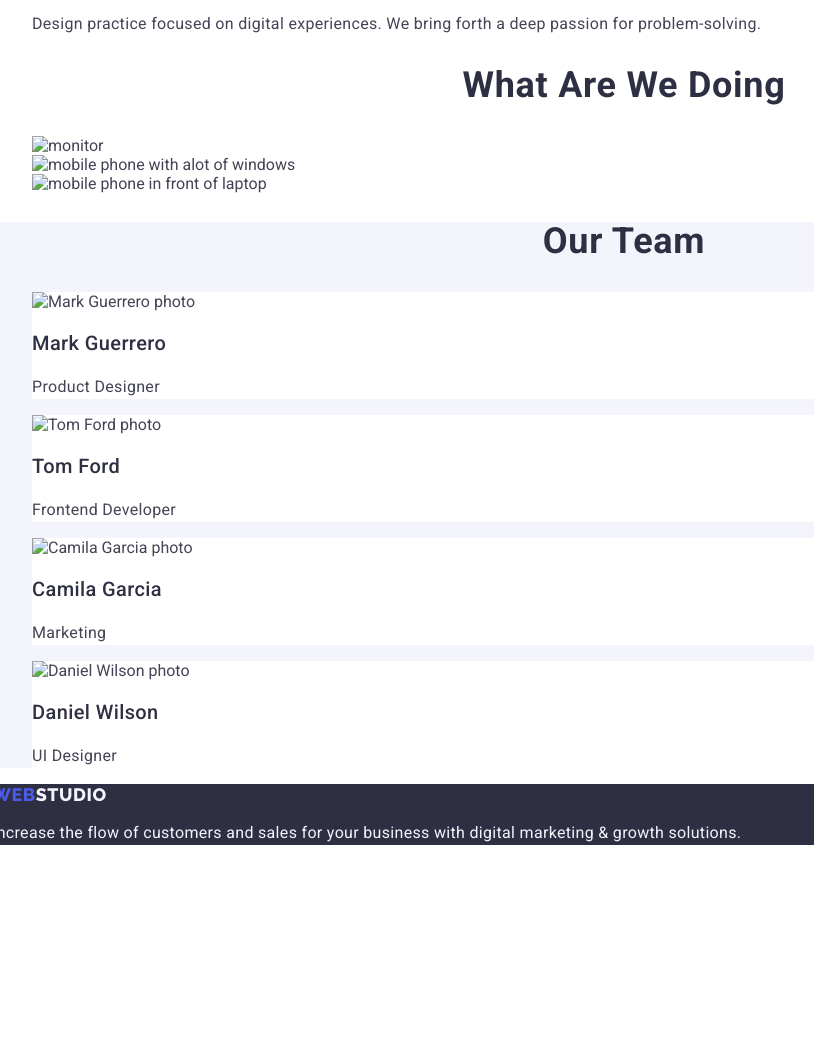
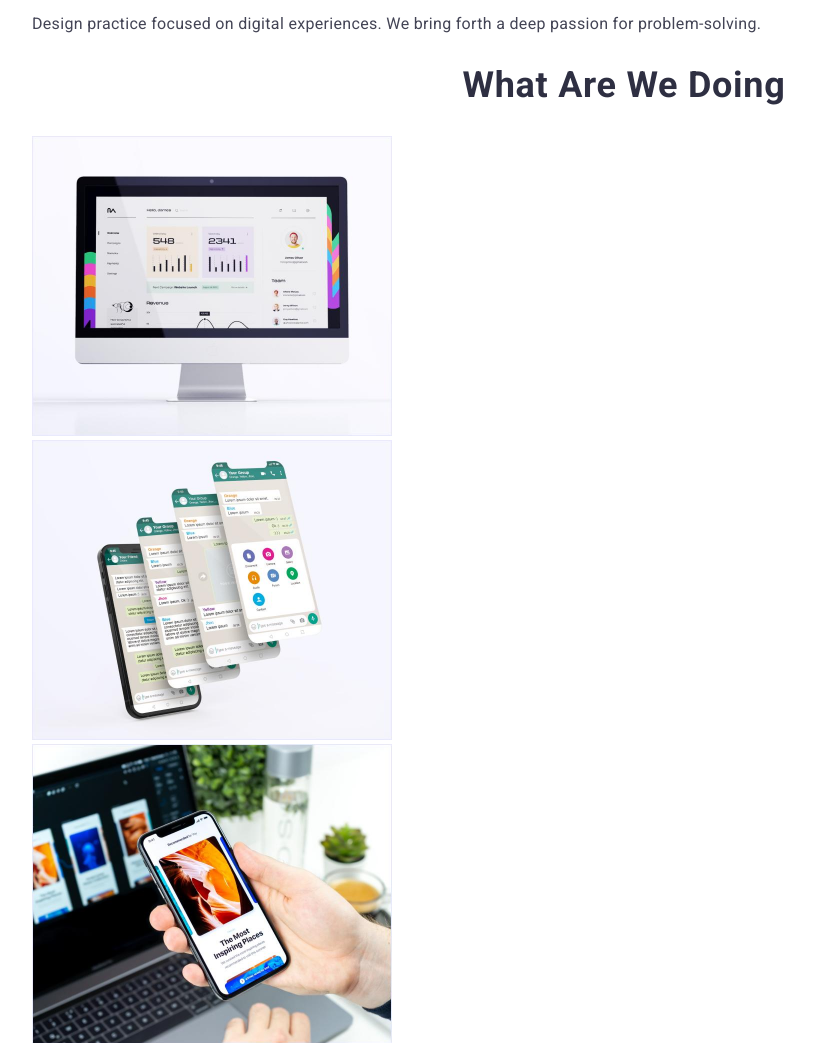
Before and after one commit to blyavova/goit-markup-hw-02, a plain HTML site: page index.html in a window 1280 px wide. Shown: the part 680-1723 px from the top of the page, without its empty margins (16-830 px from the left). Before the commit the page ends 1541 px from the top, so only its background shows below. Drawn offline with Linux system fonts and the light colour scheme; the site is published under a folder, as on GitHub Pages, so addresses that start at the root find nothing.

Commit message:
Update css

```diff
--- a/index.html
+++ b/index.html
@@ -86,13 +86,13 @@
             <h2 class="doing-title">What are we doing</h2>
             <ul class="doing-list list">
                 <li class="doing-list-item">
-                    <img src="/images/screen.jpg" alt="monitor" width="360" height="300" />
+                    <img src="./images/screen.jpg" alt="monitor" width="360" height="300" />
                 </li>
                 <li class="doing-list-item">
-                    <img src="/images/telephone.jpg" alt="mobile phone with alot of windows" width="360" height="300" />
+                    <img src="./images/telephone.jpg" alt="mobile phone with alot of windows" width="360" height="300" />
                 </li>
                 <li class="doing-list-item">
-                    <img src="/images/telephone2.jpg" alt="mobile phone in front of laptop" width="360" height="300" />
+                    <img src="./images/telephone2.jpg" alt="mobile phone in front of laptop" width="360" height="300" />
                 </li>
             </ul>
         </section>
@@ -100,22 +100,22 @@
             <h2 class="team-title">Our Team</h2>
             <ul class="team-list list">
                 <li class="team-list-item">
-                    <img src="/images/person_1.jpg" alt="Mark Guerrero photo" width="264" height="260" />
+                    <img src="./images/person_1.jpg" alt="Mark Guerrero photo" width="264" height="260" />
                     <h3 class="team-subtitle">Mark Guerrero</h3>
                     <p class="team-paragraph">Product Designer</p>
                 </li>
                 <li class="team-list-item">
-                    <img src="/images/person_2.jpg" alt="Tom Ford photo" width="264" height="260" />
+                    <img src="./images/person_2.jpg" alt="Tom Ford photo" width="264" height="260" />
                     <h3 class="team-subtitle">Tom Ford</h3>
                     <p class="team-paragraph">Frontend Developer</p>
                 </li>
                 <li class="team-list-item">
-                    <img src="/images/person_3.jpg" alt="Camila Garcia photo" width="264" height="260" />
+                    <img src="./images/person_3.jpg" alt="Camila Garcia photo" width="264" height="260" />
                     <h3 class="team-subtitle">Camila Garcia</h3>
                     <p class="team-paragraph">Marketing</p>
                 </li>
                 <li class="team-list-item">
-                    <img src="/images/person_4.jpg" alt="Daniel Wilson photo" width="264" height="260" />
+                    <img src="./images/person_4.jpg" alt="Daniel Wilson photo" width="264" height="260" />
                     <h3 class="team-subtitle">Daniel Wilson</h3>
                     <p class="team-paragraph">UI Designer</p>
                 </li>
```
